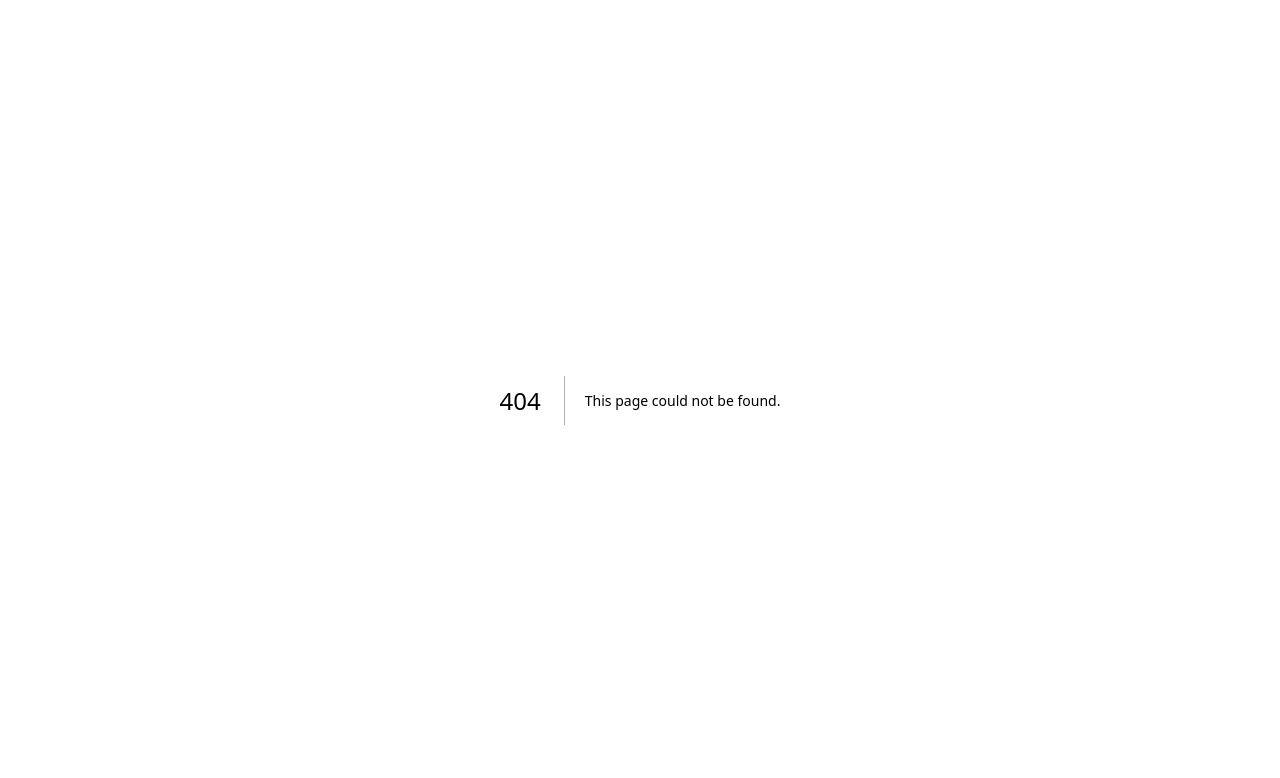
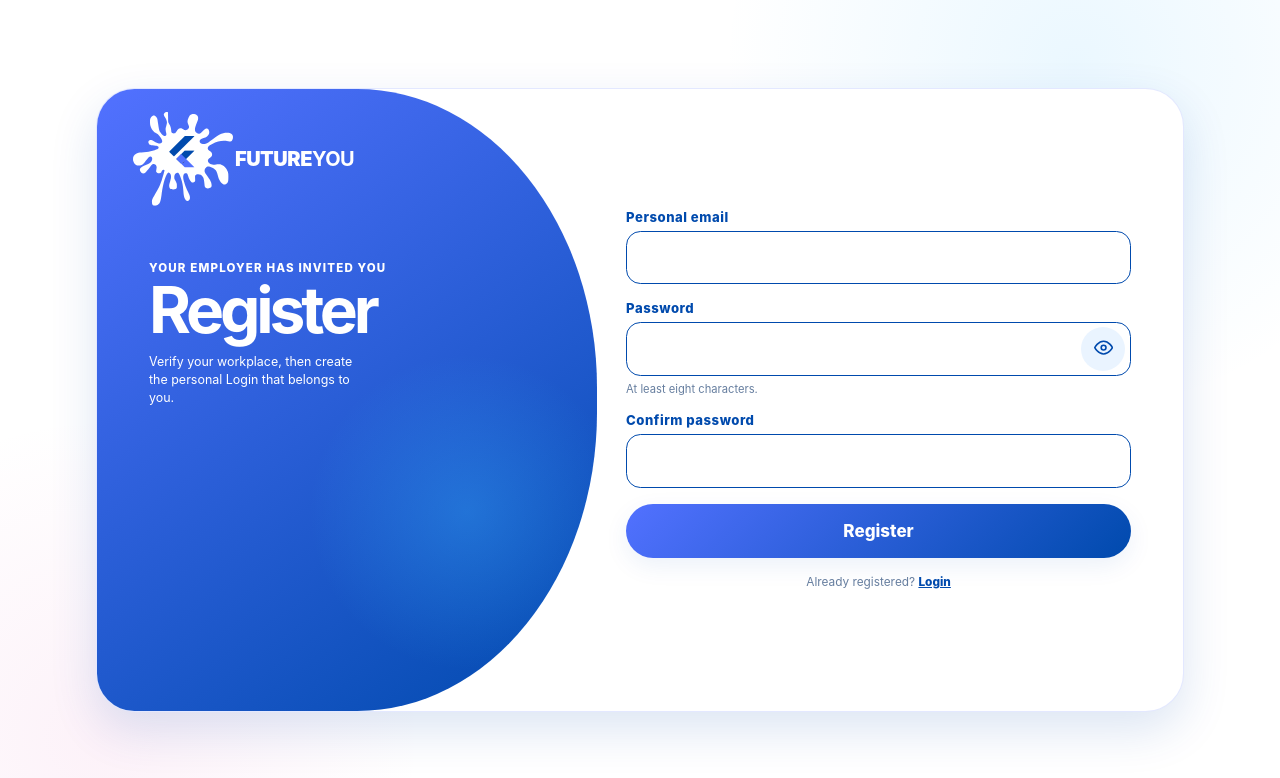
Before and after one commit to VictoriousWealth/Future-You, a Next.js app: page /register in a window 1280 px wide. Before the commit this address had no page. Shown: the top 778 px of the page. Built offline with nearby package versions, Linux system fonts and the light colour scheme.

Commit message:
feat(register): add registration page
This commit introduces a new registration page for users.

It includes an authentication frame and a signup form.

The page is designed to guide users through the registration process.

```diff
--- /dev/null
+++ b/src/app/register/page.tsx
@@ -0,0 +1,14 @@
+import type { Metadata } from "next";
+import { AuthFrame } from "../../ui/auth/auth-frame";
+import { SignupForm } from "../../ui/auth/signup-form";
+
+export const dynamic = "force-dynamic";
+export const metadata: Metadata = { title: "Register | Future You" };
+
+export default function RegisterPage() {
+  return (
+    <AuthFrame title="Register" eyebrow="Your employer has invited you" description="Verify your workplace, then create the personal Login that belongs to you.">
+      <SignupForm />
+    </AuthFrame>
+  );
+}
```
